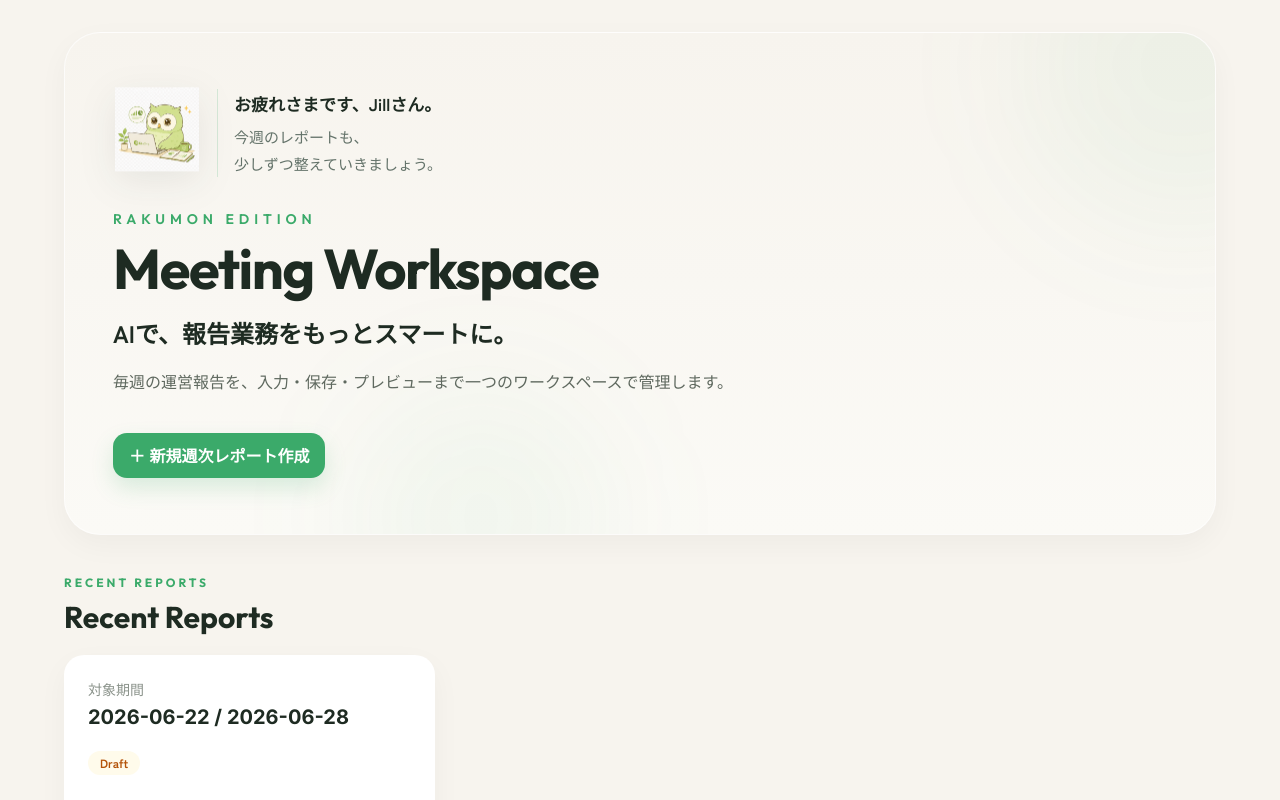
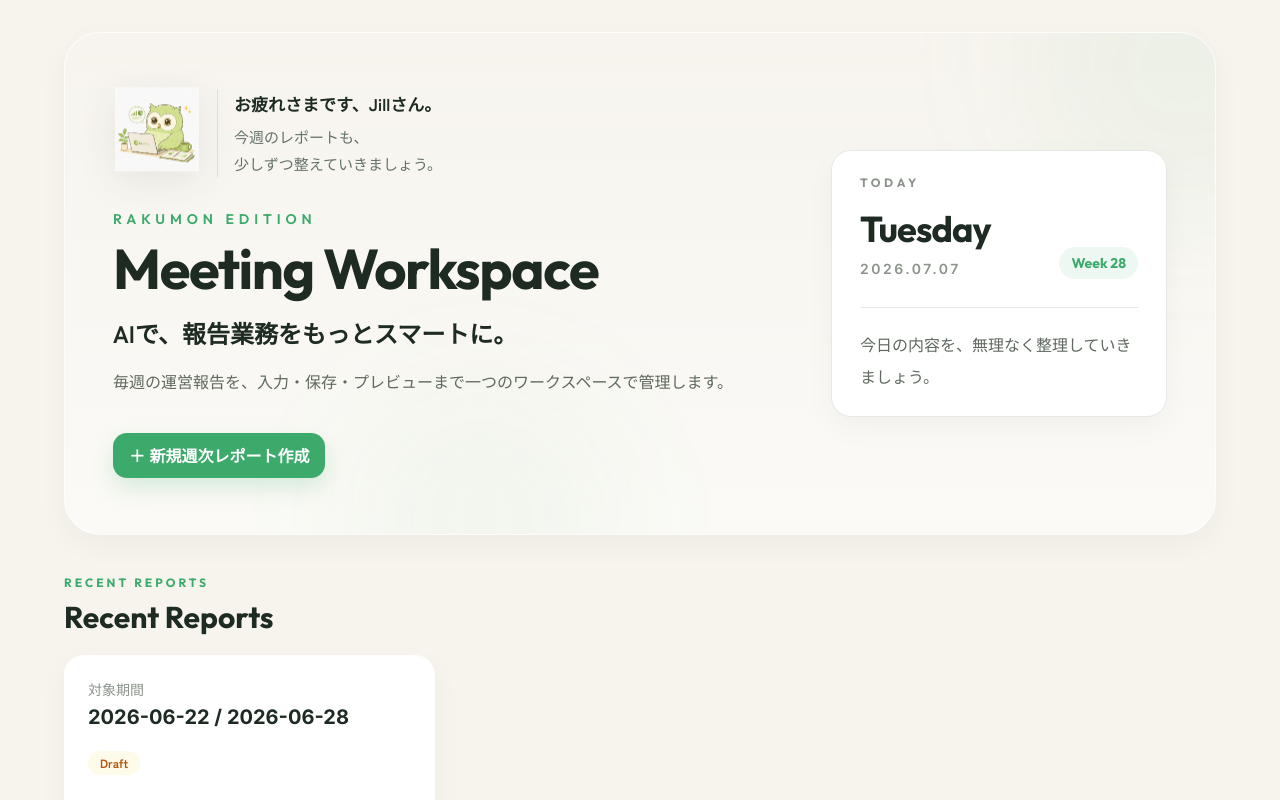
Before and after one commit to jillma215-boop/meeting-workspace, a Next.js app: page / in a window 1280 px wide. Shown: the top 800 px of the page. Built offline with nearby package versions, Linux system fonts and the light colour scheme.

Commit message:
Add Today Widget to Dashboard hero

```diff
--- a/app/page.tsx
+++ b/app/page.tsx
@@ -13,11 +13,65 @@ const getGreeting = () => {
 
 const MORI_DASHBOARD_MESSAGE = '今週のレポートも、\n少しずつ整えていきましょう。';
 
+const WEEKDAY_MESSAGES: Record<number, string> = {
+  0: '必要なところだけ、ゆっくり確認しておきましょう。',
+  1: '今週のスタートです。少しずつ整えていきましょう。',
+  2: '今日の内容を、無理なく整理していきましょう。',
+  3: '今日の内容を、無理なく整理していきましょう。',
+  4: '今日の内容を、無理なく整理していきましょう。',
+  5: '一週間のまとめを整えるタイミングです。',
+  6: '必要なところだけ、ゆっくり確認しておきましょう。',
+};
+
+const getWeekNumber = (date: Date) => {
+  const utcDate = new Date(Date.UTC(date.getFullYear(), date.getMonth(), date.getDate()));
+  const dayNumber = utcDate.getUTCDay() || 7;
+  utcDate.setUTCDate(utcDate.getUTCDate() + 4 - dayNumber);
+  const yearStart = new Date(Date.UTC(utcDate.getUTCFullYear(), 0, 1));
+  return Math.ceil(((utcDate.getTime() - yearStart.getTime()) / 86400000 + 1) / 7);
+};
+
+const getTodayInfo = () => {
+  const today = new Date();
+  const weekday = new Intl.DateTimeFormat('en-US', { weekday: 'long' }).format(today);
+  const date = [today.getFullYear(), today.getMonth() + 1, today.getDate()]
+    .map((value) => String(value).padStart(2, '0'))
+    .join('.');
+
+  return {
+    weekday,
+    date,
+    week: getWeekNumber(today),
+    message: WEEKDAY_MESSAGES[today.getDay()],
+  };
+};
+
+type TodayInfo = ReturnType<typeof getTodayInfo>;
+
+function TodayWidget({ today }: { today: TodayInfo | null }) {
+  return (
+    <aside className="w-full rounded-[20px] border border-rakumon-border bg-white px-6 py-6 shadow-premium md:max-w-[21rem] md:px-7">
+      <p className="font-outfit text-xs font-bold uppercase tracking-[0.3em] text-rakumon-caption">Today</p>
+      <div className="mt-5 flex items-end justify-between gap-5">
+        <div>
+          <p className="font-outfit text-4xl font-bold leading-none tracking-tight text-rakumon-text">{today?.weekday ?? 'Today'}</p>
+          <p className="mt-3 font-number text-sm font-semibold tracking-[0.18em] text-rakumon-caption">{today?.date ?? '----.--.--'}</p>
+        </div>
+        <p className="rounded-full bg-rakumon-light px-3 py-1.5 font-outfit text-sm font-bold text-rakumon-green">Week {today?.week ?? '--'}</p>
+      </div>
+      <p className="mt-7 border-t border-rakumon-border pt-5 font-zen text-base leading-8 text-rakumon-body">
+        {today?.message ?? '今日の内容を、無理なく整理していきましょう。'}
+      </p>
+    </aside>
+  );
+}
+
 export default function Home() {
   const [reports, setReports] = useState<Report[]>([]);
   const [active, setActive] = useState<string | null>(null);
   const [greeting, setGreeting] = useState('こんにちは、Jillさん。');
-  useEffect(() => { setReports(loadReports()); setGreeting(getGreeting()); }, []);
+  const [today, setToday] = useState<TodayInfo | null>(null);
+  useEffect(() => { setReports(loadReports()); setGreeting(getGreeting()); setToday(getTodayInfo()); }, []);
   const activeReport = useMemo(() => reports.find((r) => r.id === active), [reports, active]);
   const persist = (next: Report[]) => { setReports(next); saveReports(next); };
   const create = () => { const r = createBlankReport(); persist([r, ...reports]); setActive(r.id); };
@@ -30,7 +84,8 @@ export default function Home() {
         <section className="relative mb-10 overflow-hidden rounded-[36px] border border-white/70 bg-gradient-to-b from-rakumon-bg to-rakumon-sidebar px-7 py-10 shadow-premium md:px-12 md:py-14">
           <div className="pointer-events-none absolute right-[-8rem] top-[-8rem] h-80 w-80 rounded-full bg-rakumon-green/5 blur-3xl" />
           <div className="pointer-events-none absolute bottom-[-7rem] left-[18rem] h-64 w-64 rounded-full bg-rakumon-green/5 blur-3xl" />
-          <div className="relative max-w-3xl">
+          <div className="relative grid gap-8 lg:grid-cols-[minmax(0,1fr)_21rem] lg:items-center lg:gap-12">
+            <div className="max-w-3xl">
               <MoriAssistant
                 className="mb-8"
                 state="idle"
@@ -43,6 +98,8 @@ export default function Home() {
               <p className="mt-4 max-w-2xl text-base leading-8 text-rakumon-body">毎週の運営報告を、入力・保存・プレビューまで一つのワークスペースで管理します。</p>
               <button onClick={create} className="btn btn-primary mt-9">＋ 新規週次レポート作成</button>
             </div>
+            <TodayWidget today={today} />
+          </div>
         </section>
         <div className="mb-5 flex items-end justify-between"><div><p className="font-outfit text-xs font-bold uppercase tracking-[.25em] text-rakumon-green">Recent Reports</p><h2 className="mt-2 font-outfit text-3xl font-bold">Recent Reports</h2></div></div>
         {reports.length === 0 ? <div className="rounded-[20px] bg-white p-10 text-center shadow-premium"><h3 className="text-xl font-bold">まだレポートがありません</h3><p className="mt-2 text-rakumon-body">新規週次レポートを作成して開始しましょう</p></div> : <div className="grid gap-5 md:grid-cols-2 lg:grid-cols-3">{reports.map((r) => <article key={r.id} className="rounded-[20px] bg-white p-6 shadow-premium transition duration-200 hover:-translate-y-1 hover:shadow-premiumHover"><div className="text-sm text-rakumon-caption">対象期間</div><div className="mt-1 font-number text-xl font-bold text-rakumon-text">{r.startDate} / {r.endDate}</div><span className={`mt-5 inline-flex rounded-full px-3 py-1 text-xs font-bold ${r.status === 'Completed' ? 'bg-rakumon-light text-rakumon-green' : 'bg-amber-50 text-amber-700'}`}>{r.status}</span><p className="mt-5 text-sm text-rakumon-body">Last updated<br /><span className="font-number text-rakumon-caption">{new Date(r.updatedAt).toLocaleString('ja-JP')}</span></p><div className="mt-6 flex gap-2"><button onClick={() => setActive(r.id)} className="btn btn-primary flex-1">Open</button><button onClick={() => del(r.id)} className="btn btn-danger">Delete</button></div></article>)}</div>}
```
Lines whose indentation alone changed are shown as unchanged.
